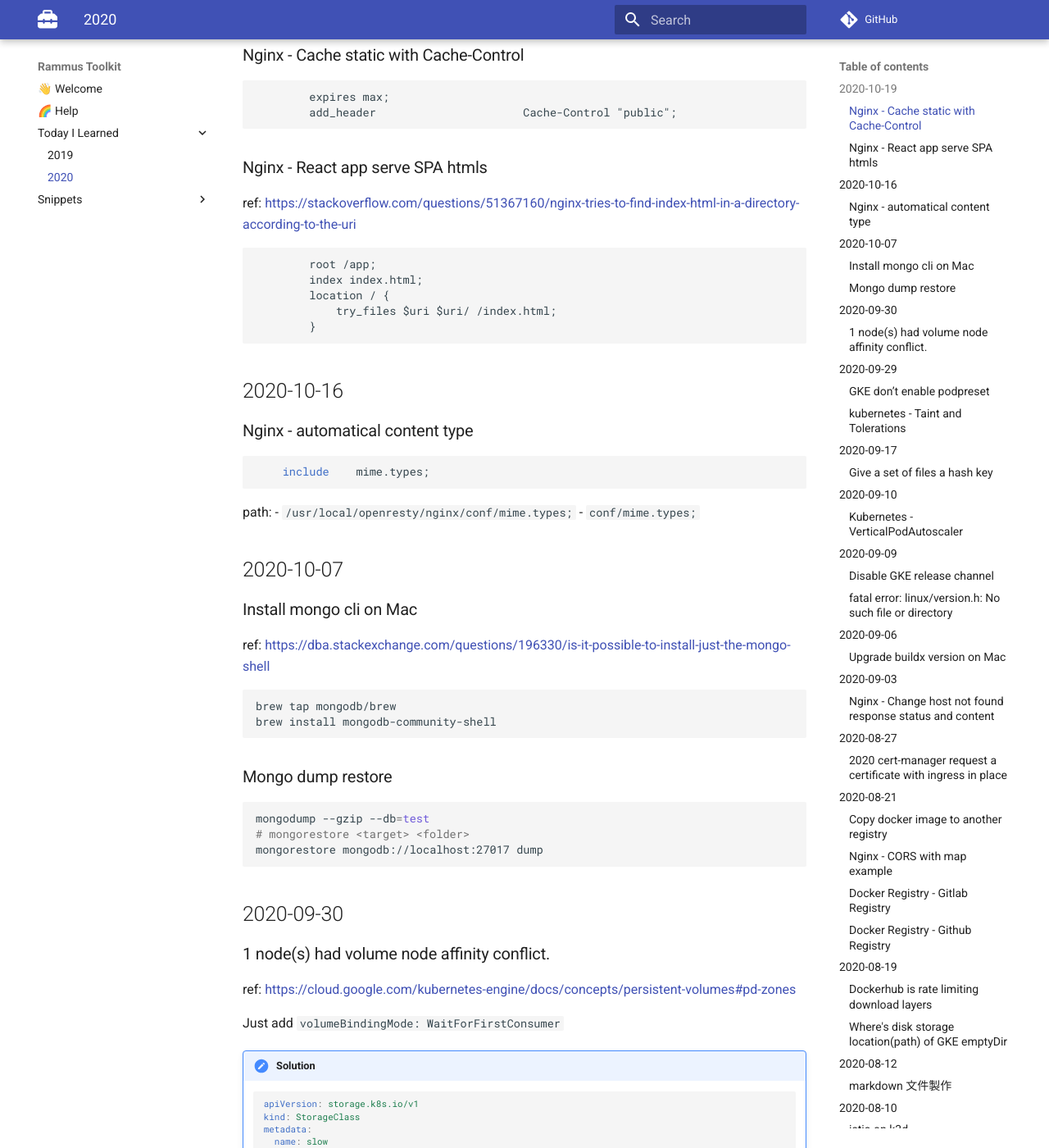
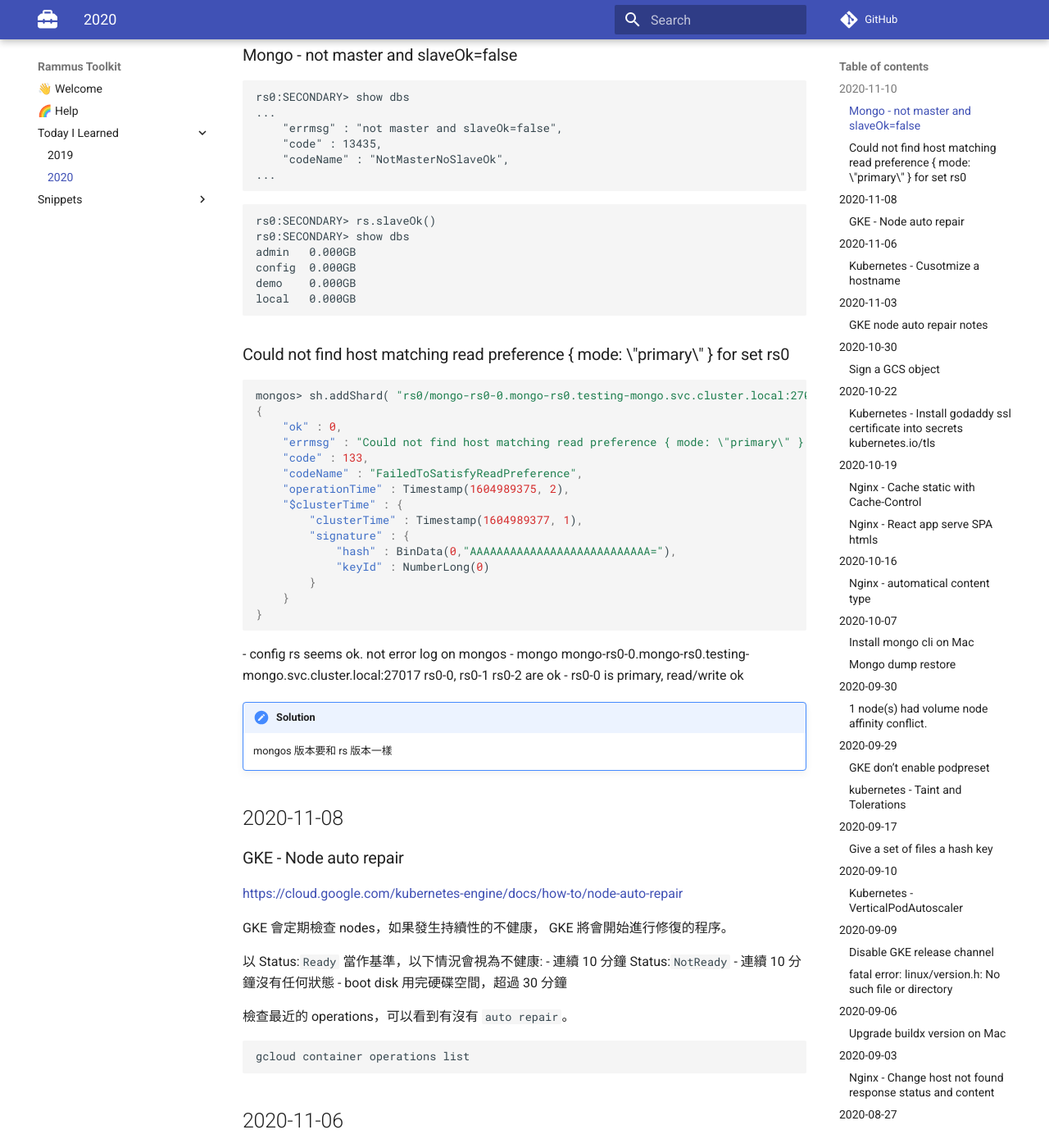
Before and after one commit to RammusXu/toolkit, an MkDocs documentation site: the page built from docs/Today-I-Learned/2020.md, in a window 1280 px wide and 1400 px high, scrolled down 244 px. Shown: the whole window at 82% size. Built offline with MkDocs 1.6.1 and Material for MkDocs 9.7.7, drawn with Linux system fonts in a browser that asks for light colours; emoji names are drawn with the system emoji font; comment, search, counter and statistics services are not loaded; some of the changed text lies outside the part shown.

Commit message:
2020-11-10 mongo configs

````diff
--- a/docs/Today-I-Learned/2020.md
+++ b/docs/Today-I-Learned/2020.md
@@ -1,5 +1,141 @@
 
 What I learned in 2020.
+
+## 2020-11-10
+### Mongo - not master and slaveOk=false
+```
+rs0:SECONDARY> show dbs
+...
+	"errmsg" : "not master and slaveOk=false",
+	"code" : 13435,
+	"codeName" : "NotMasterNoSlaveOk",
+...
+```
+
+```
+rs0:SECONDARY> rs.slaveOk()
+rs0:SECONDARY> show dbs
+admin   0.000GB
+config  0.000GB
+demo    0.000GB
+local   0.000GB
+```
+
+### Could not find host matching read preference { mode: \"primary\" } for set rs0
+```json
+mongos> sh.addShard( "rs0/mongo-rs0-0.mongo-rs0.testing-mongo.svc.cluster.local:27017,mongo-rs0-1.mongo-rs0.testing-mongo.svc.cluster.local:27017,mongo-rs0-2.mongo-rs0.testing-mongo.svc.cluster.local:27017")
+{
+	"ok" : 0,
+	"errmsg" : "Could not find host matching read preference { mode: \"primary\" } for set rs0",
+	"code" : 133,
+	"codeName" : "FailedToSatisfyReadPreference",
+	"operationTime" : Timestamp(1604989375, 2),
+	"$clusterTime" : {
+		"clusterTime" : Timestamp(1604989377, 1),
+		"signature" : {
+			"hash" : BinData(0,"AAAAAAAAAAAAAAAAAAAAAAAAAAA="),
+			"keyId" : NumberLong(0)
+		}
+	}
+}
+
+```
+- config rs seems ok. not error log on mongos
+- mongo mongo-rs0-0.mongo-rs0.testing-mongo.svc.cluster.local:27017 rs0-0, rs0-1 rs0-2 are ok
+- rs0-0 is primary, read/write ok
+
+!!! solution
+    mongos 版本要和 rs 版本一樣
+
+## 2020-11-08
+### GKE - Node auto repair
+https://cloud.google.com/kubernetes-engine/docs/how-to/node-auto-repair
+
+GKE 會定期檢查 nodes，如果發生持續性的不健康， GKE 將會開始進行修復的程序。
+
+以 Status:`Ready` 當作基準，以下情況會視為不健康:
+- 連續 10 分鐘 Status:`NotReady`
+- 連續 10 分鐘沒有任何狀態
+- boot disk 用完硬碟空間，超過 30 分鐘
+
+檢查最近的 operations，可以看到有沒有 `auto repair`。
+```bash
+gcloud container operations list
+```
+
+## 2020-11-06
+### Kubernetes - Cusotmize a hostname
+```yaml
+apiVersion: v1
+kind: Pod
+metadata:
+  namespace: testing-mongo
+  name: rammus-cf
+  labels:
+    name: rammus-cf
+spec:
+  hostname: rammus
+  subdomain: cf
+  containers:
+  - name: nginx
+    image: nginx
+---
+apiVersion: v1
+kind: Service
+metadata:
+  name: cf
+spec:
+  selector:
+    name: rammus-cf
+  clusterIP: None
+```
+
+在 cluster 裡面可以用
+```
+curl rammus.cf
+```
+
+## 2020-11-03
+### GKE node auto repair notes
+https://cloud.google.com/kubernetes-engine/docs/how-to/node-auto-repair
+
+GKE 會定期檢查 nodes，如果發生持續性的不健康， GKE 將會開始進行修復的程序。
+
+以 Status:`Ready` 當作基準，以下情況會視為不健康:
+- 連續 10 分鐘 Status:`NotReady`
+- 連續 10 分鐘沒有任何狀態
+- boot disk 用完硬碟空間，超過 30 分鐘
+
+Checking command:
+```bash
+gcloud container operations list
+```
+
+## 2020-10-30
+### Sign a GCS object
+This will use `gcs-service.json` to generate a URL with expired time `-d 1m`. You can give someone the URL to access `gs://rammus.cf/a-file.txt`.
+```
+gsutil signurl -d 1m gcs-service.json gs://rammus.cf/a-file.txt
+```
+
+## 2020-10-22
+### Kubernetes - Install godaddy ssl certificate into secrets kubernetes.io/tls
+```
+cat 9faxxxxxxxxxxxxx.crt gd_bundle-g2-g1.crt > chain.crt
+kubectl create secret tls --cert chain.crt --key generated-private-key.txt rammusxu.tw-tls
+```
+
+Test it on local:
+
+1. Add domain in /etc/hosts.
+2. Test it with CLI.
+```bash
+❌ curl -kv https://localhost/ -H 'Host: rammusxu.tw'
+👍 curl -kv https://rammusxu.tw
+
+❌ openssl s_client -showcerts -connect rammusxu.tw:443
+👍 openssl s_client -showcerts -connect rammusxu.tw:443 -servername rammusxu.tw
+```
 
 ## 2020-10-19
 ### Nginx - Cache static with Cache-Control
````
